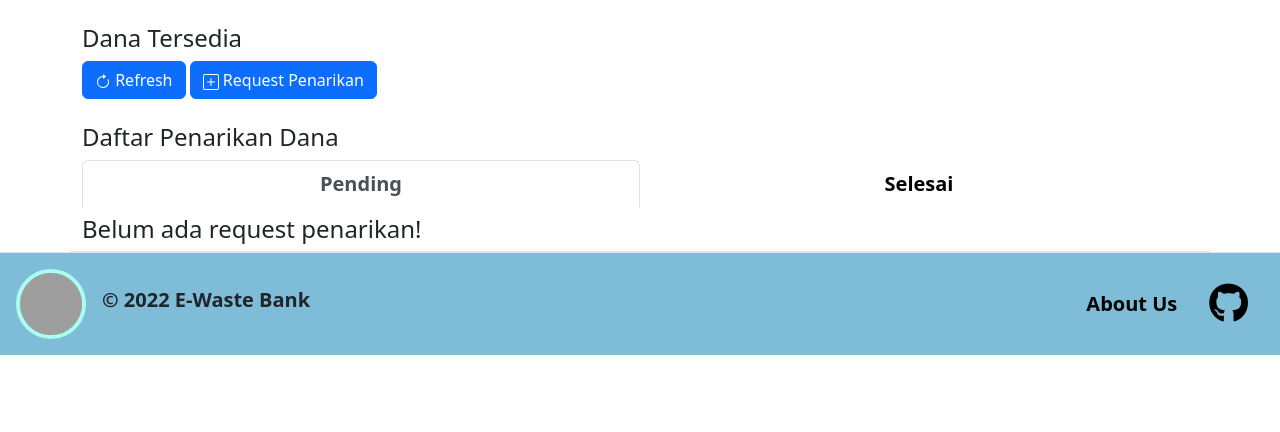
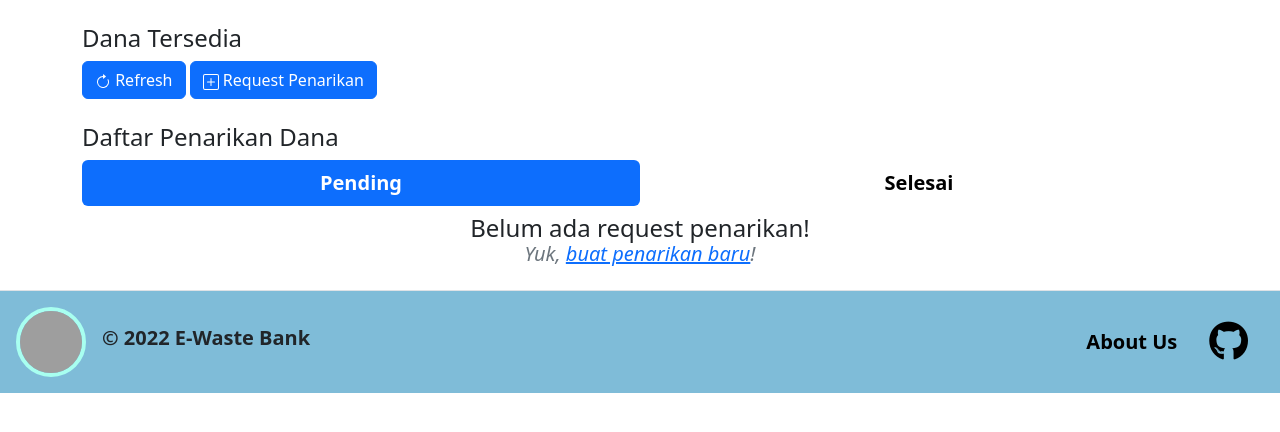
Before and after one commit to E-Waste-Bank/E-Waste-Bank-Web, a Django app: page /keuangan/user/ in a window 1280 px wide. Shown: the top 432 px of the page. Run offline with Django 4.2, Linux system fonts and the light colour scheme; the visitor is signed in with stand-in values (Sample User, id 1); data that the repository does not hold is empty; some libraries are stand-ins or nearby versions; grey boxes are pictures that could not be loaded.

Commit message:
Improve user keuangan page

```diff
--- a/keuangan/static/js/user.js
+++ b/keuangan/static/js/user.js
@@ -25,8 +25,10 @@ function refresh_cashouts() {
             // kalau blm ada cashout data akan empty
             if ($.isEmptyObject(data)) {
                 $(".table-cashout-parent").append(
-                    $(`<h4>`).append(
+                    $(`<h4 class="text-center">`).append(
                         `Belum ada request penarikan!`
+                    ).append(
+                        `<h5 class="text-center text-muted fst-italic">Yuk, <a href="#" onclick="$('#modal-create-cashout').modal('toggle')">buat penarikan baru</a>!</h5>`
                     )
                 );
 
@@ -57,7 +59,7 @@ function refresh_cashouts() {
                 } else {
                     // Jika blm ada samsek data yg sdh diapprove
                     $("#table-done-parent").append(
-                        $(`<h4>`).append(
+                        $(`<h4 class="text-center">`).append(
                             `Tidak ada request penarikan yang sudah disetujui!`
                         )
                     );
@@ -89,7 +91,7 @@ function refresh_cashouts() {
                 } else {
                     // Jika blm ada samsek data yg pending
                     $("#table-pending-parent").append(
-                        $(`<h4>`).append(
+                        $(`<h4 class="text-center">`).append(
                             `Tidak ada request penarikan yang belum disetujui!`
                         )
                     );
--- a/keuangan/templates/user.html
+++ b/keuangan/templates/user.html
@@ -24,7 +24,7 @@
                 Request Penarikan
             </button>
         </div>
-        <div class="mt-4 nav-tabs container-md">
+        <div class="mt-4 mb-4 nav-pills container-md">
             <h4>Daftar Penarikan Dana</h4>
             <!-- Tabs -->
             <ul class="nav nav-justified" id="cashouts-tabs" role="tablist">
```
